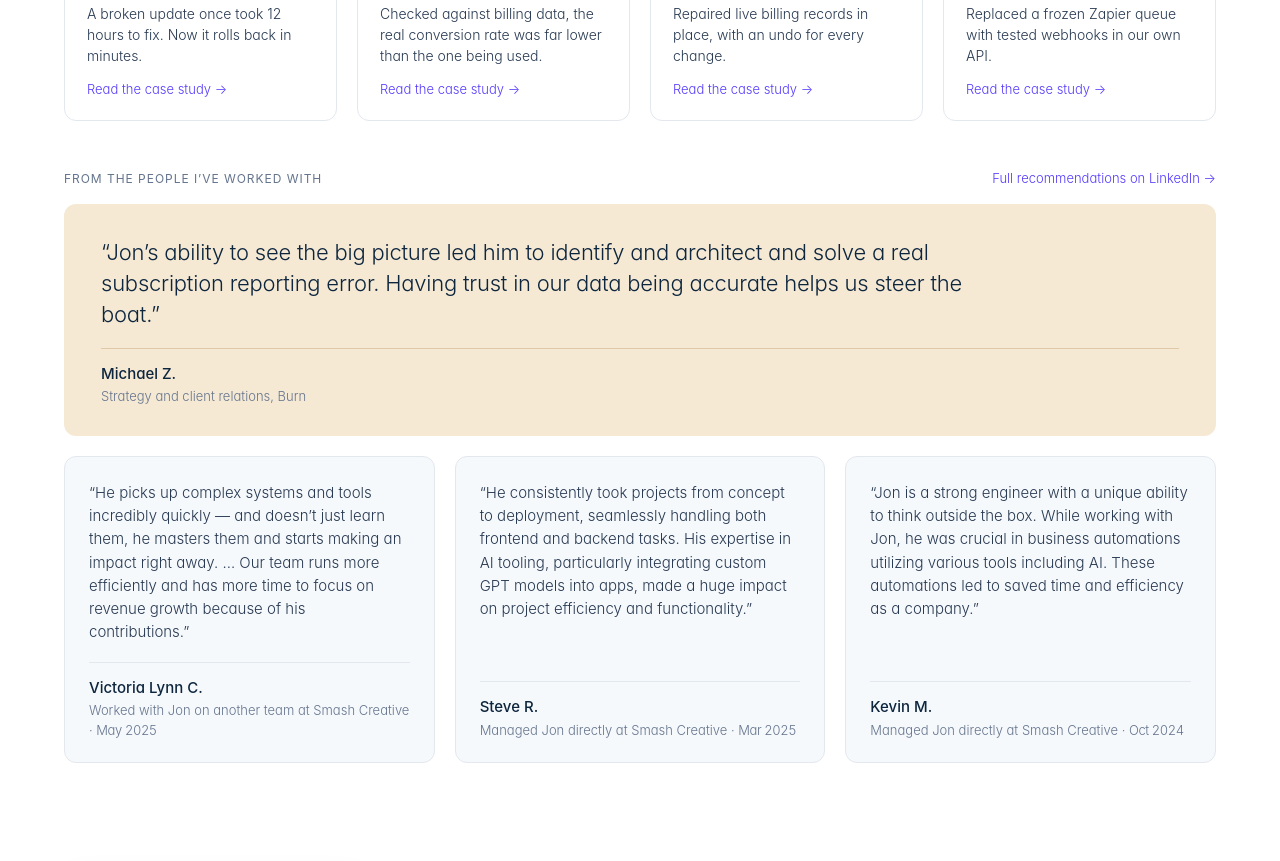
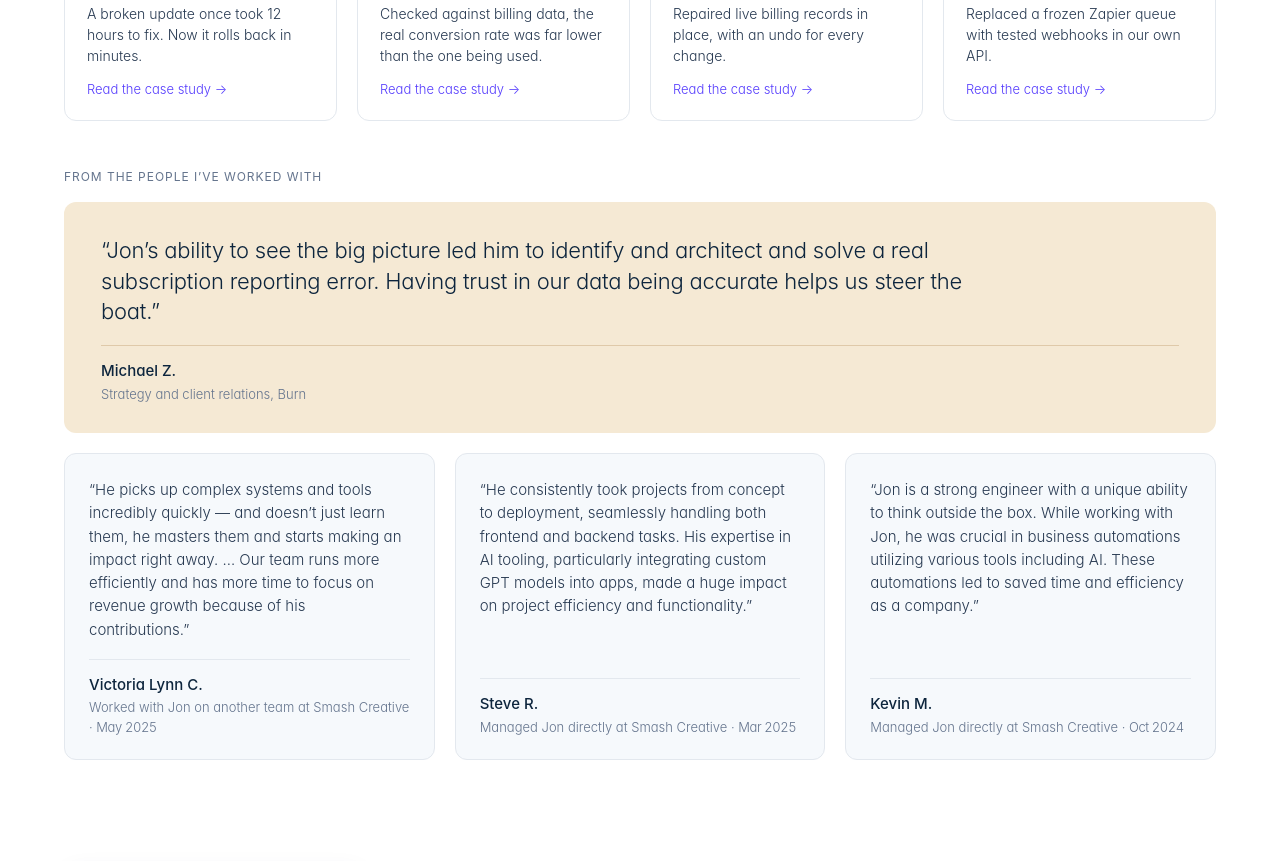
Before and after one commit to jonzaro/PortfolioJZ, an Astro site: page / in a window 1280 px wide. Shown: the part 1206-2067 px from the top of the page. Built offline with nearby package versions, Linux system fonts and the light colour scheme; Astro itself is replaced by a stand-in of ours.

Commit message:
Remove the LinkedIn recommendations link from the quotes strip

```diff
--- a/src/components/Testimonials.astro
+++ b/src/components/Testimonials.astro
@@ -1,6 +1,4 @@
 ---
-import { site } from '../site';
-
 // Verbatim, from Michael directly. Also shown on the subscription-data-repair case study.
 const featured = {
   text: 'Jon’s ability to see the big picture led him to identify and architect and solve a real subscription reporting error. Having trust in our data being accurate helps us steer the boat.',
@@ -33,12 +31,7 @@ const quotes = [
 
 <section class="quotes" aria-labelledby="quotes-title">
   <div class="container">
-    <div class="quotes-head">
-      <p class="quotes-title caption" id="quotes-title">From the people I’ve worked with</p>
-      <a href={`${site.linkedin}details/recommendations/`} target="_blank" rel="noopener" class="quotes-link">
-        Full recommendations on LinkedIn <span class="arrow" aria-hidden="true">→</span>
-      </a>
-    </div>
+    <p class="quotes-title caption" id="quotes-title">From the people I’ve worked with</p>
     <figure class="quote quote--featured">
       <blockquote>
         <p>“{featured.text}”</p>
@@ -74,21 +67,11 @@ const quotes = [
   .quotes {
     padding: 40px 0 8px;
   }
-  .quotes-head {
-    display: flex;
-    flex-wrap: wrap;
-    justify-content: space-between;
-    align-items: baseline;
-    gap: 8px 24px;
+  .quotes-title {
     margin-bottom: 16px;
-  }
-  .quotes-title {
     text-transform: uppercase;
     letter-spacing: 0.08em;
     font-size: 12px;
-  }
-  .quotes-link {
-    font-size: 13px;
   }
   .quotes-grid {
     display: grid;
```
